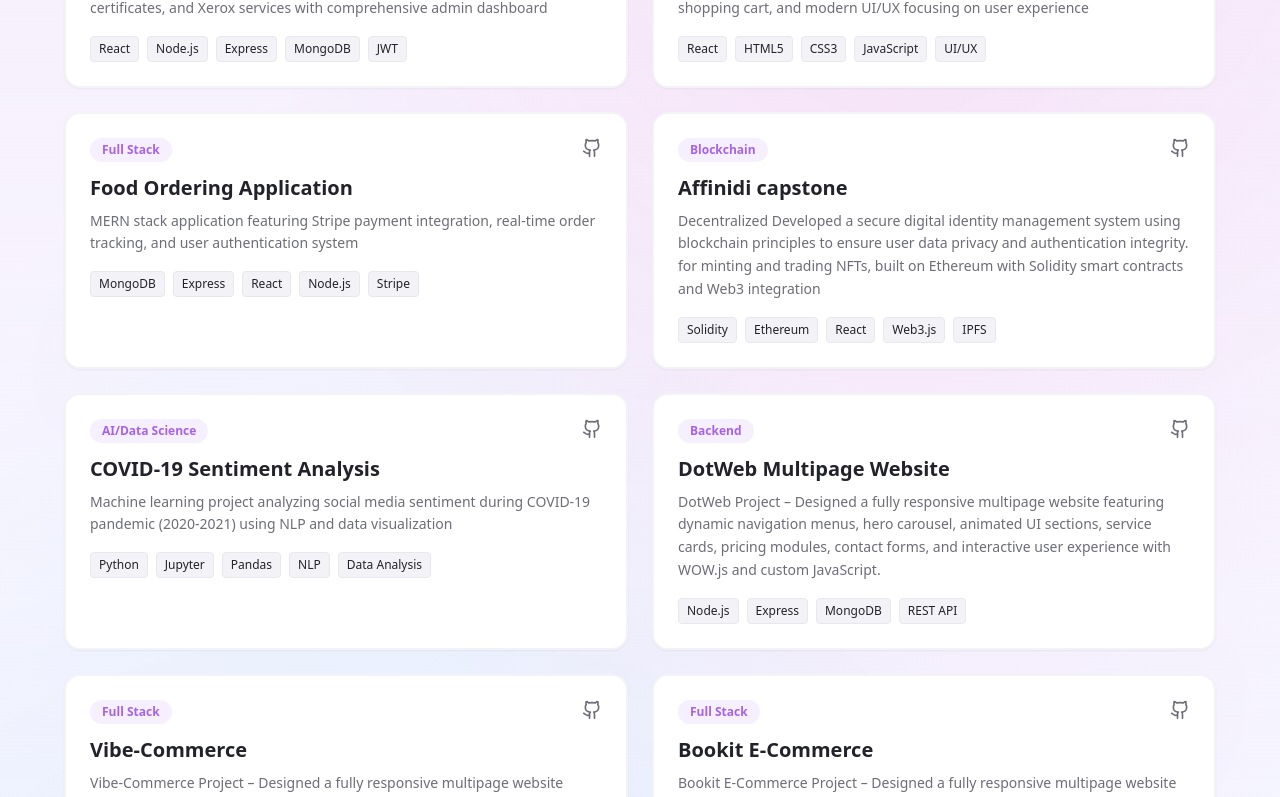
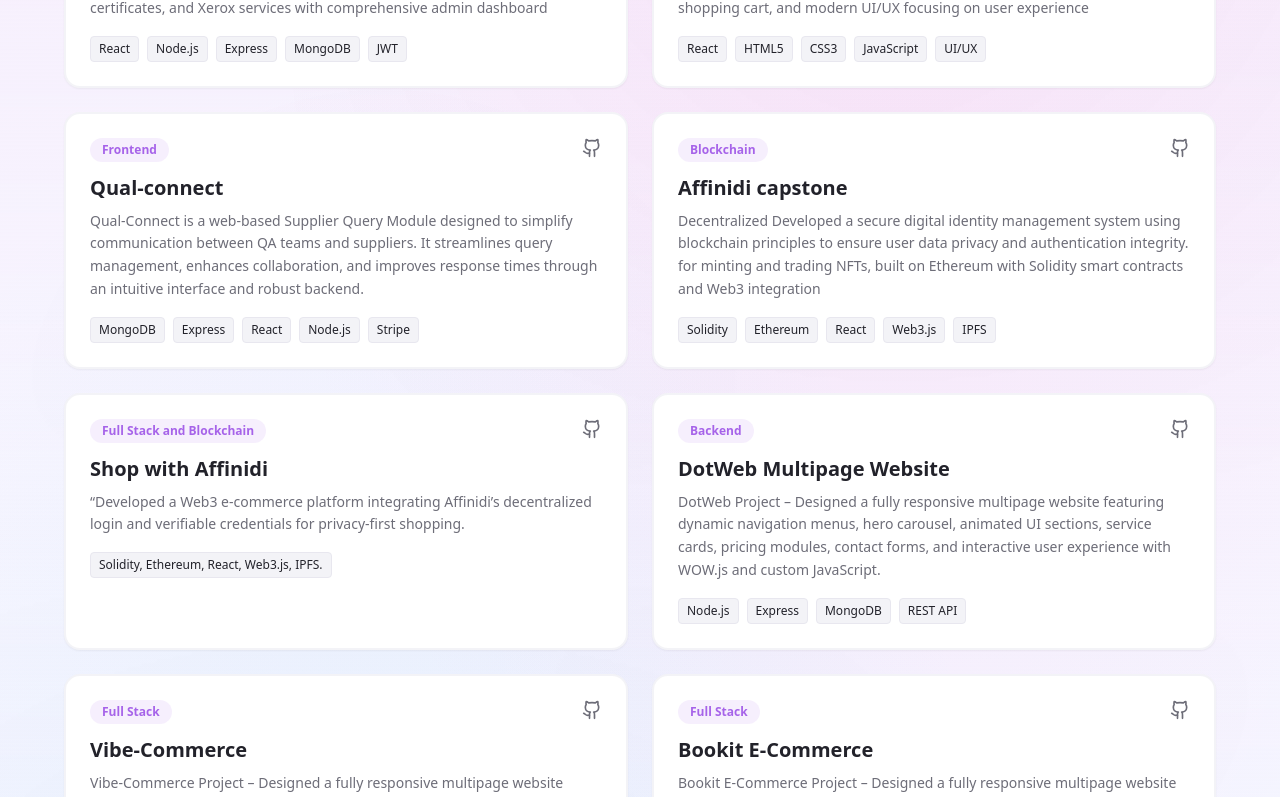
Before and after one commit to stackstar0/portfolio, a React (Vite) app: page / in a window 1280 px wide. Shown: the part 3840-4637 px from the top of the page. Built offline with nearby package versions, Linux system fonts and the light colour scheme; the HTML template or start-up script is replaced by a standard one.

Commit message:
Update Certifications and Projects components: remove NVIDIA certification and add new projects with updated descriptions and GitHub links

```diff
--- a/src/components/Certifications.tsx
+++ b/src/components/Certifications.tsx
@@ -75,12 +75,6 @@
       date: "2025",
       category: "cybersecurity"
     },
-    {
-      title: "NVIDIA Deep Learning Institute",
-      issuer: "NVIDIA",
-      date: "2025",
-      category: "AI/ML"
-    }
   ];
 
   const stats = [
--- a/src/components/Projects.tsx
+++ b/src/components/Projects.tsx
@@ -19,11 +19,11 @@
       category: "Frontend"
     },
     {
-      title: "Food Ordering Application",
-      description: "MERN stack application featuring Stripe payment integration, real-time order tracking, and user authentication system",
+      title: "Qual-connect",
+      description: "Qual-Connect is a web-based Supplier Query Module designed to simplify communication between QA teams and suppliers. It streamlines query management, enhances collaboration, and improves response times through an intuitive interface and robust backend.",
       tech: ["MongoDB", "Express", "React", "Node.js", "Stripe"],
-      github: "https://github.com/stackstar0",
-      category: "Full Stack"
+      github: "https://github.com/stackswift/qual-connect",
+      category: "Frontend"
     },
     {
       title: "Affinidi capstone",
@@ -33,11 +33,11 @@
       category: "Blockchain"
     },
     {
-      title: "COVID-19 Sentiment Analysis",
-      description: "Machine learning project analyzing social media sentiment during COVID-19 pandemic (2020-2021) using NLP and data visualization",
-      tech: ["Python", "Jupyter", "Pandas", "NLP", "Data Analysis"],
-      github: "https://github.com/stackswift/sentiment-analysis-for-covid-19-from-2020-2021",
-      category: "AI/Data Science"
+      title: "Shop with Affinidi",
+      description: "“Developed a Web3 e-commerce platform integrating Affinidi’s decentralized login and verifiable credentials for privacy-first shopping.",
+      tech: ["Solidity, Ethereum, React, Web3.js, IPFS."],
+      github: "https://github.com/stackswift/shopwithaffindi",
+      category: "Full Stack and Blockchain"
     },
     {
       title: "DotWeb Multipage Website",
```
